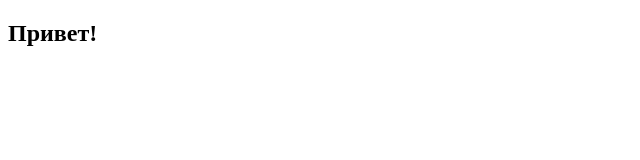
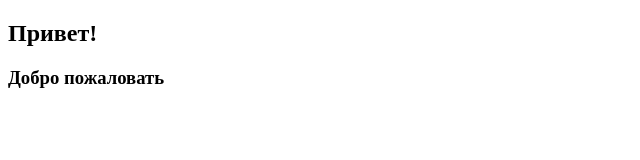
Before and after one commit to delena44/delena, a plain HTML site: page index.html in a window 1280 px wide. Shown: the whole page, without its empty margins (0-640 px from the left). Drawn offline with Linux system fonts and the light colour scheme.

Commit message:
first commit

```diff
--- a/index.html
+++ b/index.html
@@ -7,7 +7,10 @@
     <title>Document</title>
 </head>
 <body>
-    <h2>Привет! </h2>
-    <h3></h3>
+    <div>
+            <h2>Привет! </h2>
+            <h3>Добро пожаловать</h3>
+    </div>
+
 </body>
 </html>
```
